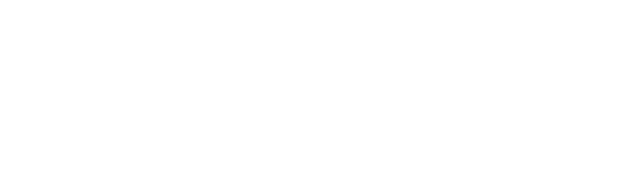
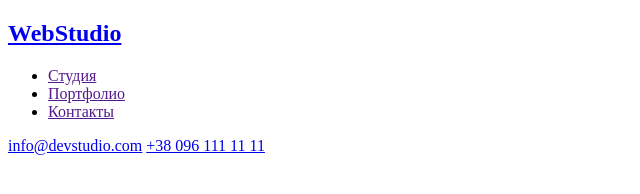
Before and after one commit to vladterko/goit-markup-hw-01, a plain HTML site: page index.html in a window 1280 px wide. Shown: the whole page, without its empty margins (0-640 px from the left). Drawn offline with Linux system fonts and the light colour scheme.

Commit message:
Create header

```diff
--- a/index.html
+++ b/index.html
@@ -6,5 +6,20 @@
     <meta name="viewport" content="width=device-width, initial-scale=1.0" />
     <title lang="en">Web Studio</title>
   </head>
-  <body></body>
+  <body>
+    <header>
+      <nav>
+        <h2>
+          <a href="./index.html" lang="en">WebStudio</a>
+        </h2>
+        <ul>
+          <li><a href="">Студия</a></li>
+          <li><a href="">Портфолио</a></li>
+          <li><a href="">Контакты</a></li>
+        </ul>
+      </nav>
+      <a href="mailto:info@devstudio.com">info@devstudio.com</a>
+      <a href="tel:+380961111111">+38 096 111 11 11</a>
+    </header>
+  </body>
 </html>
```
